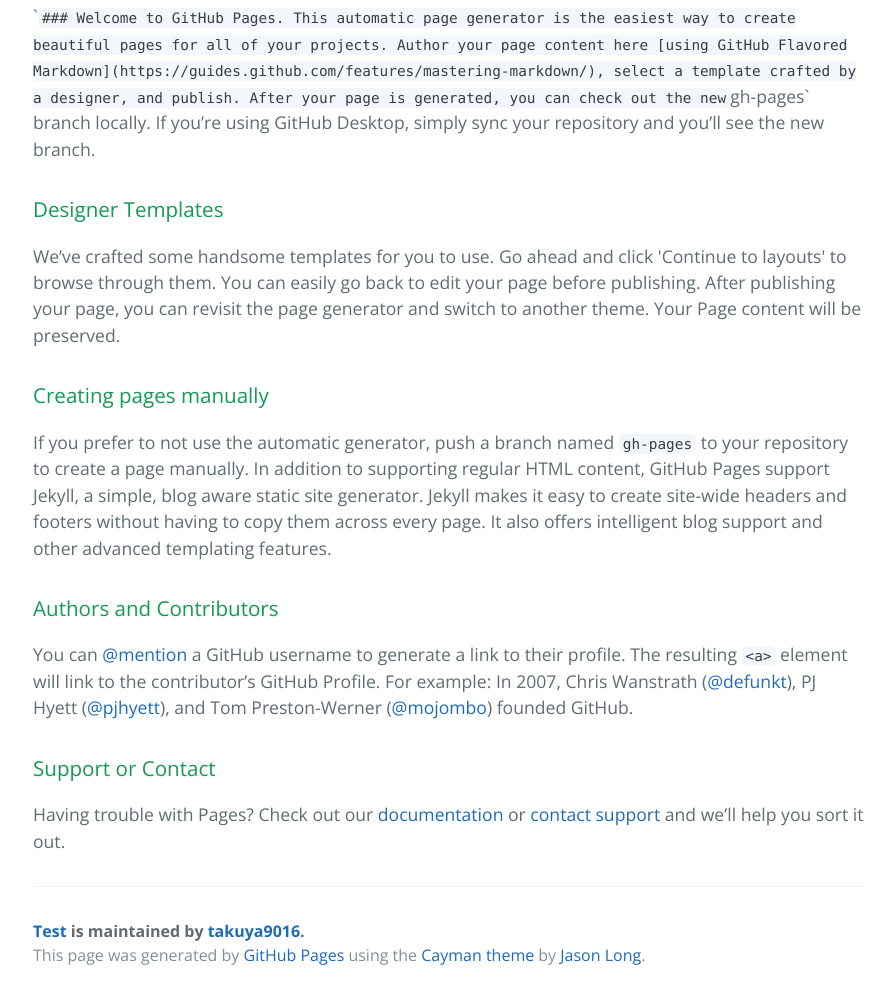
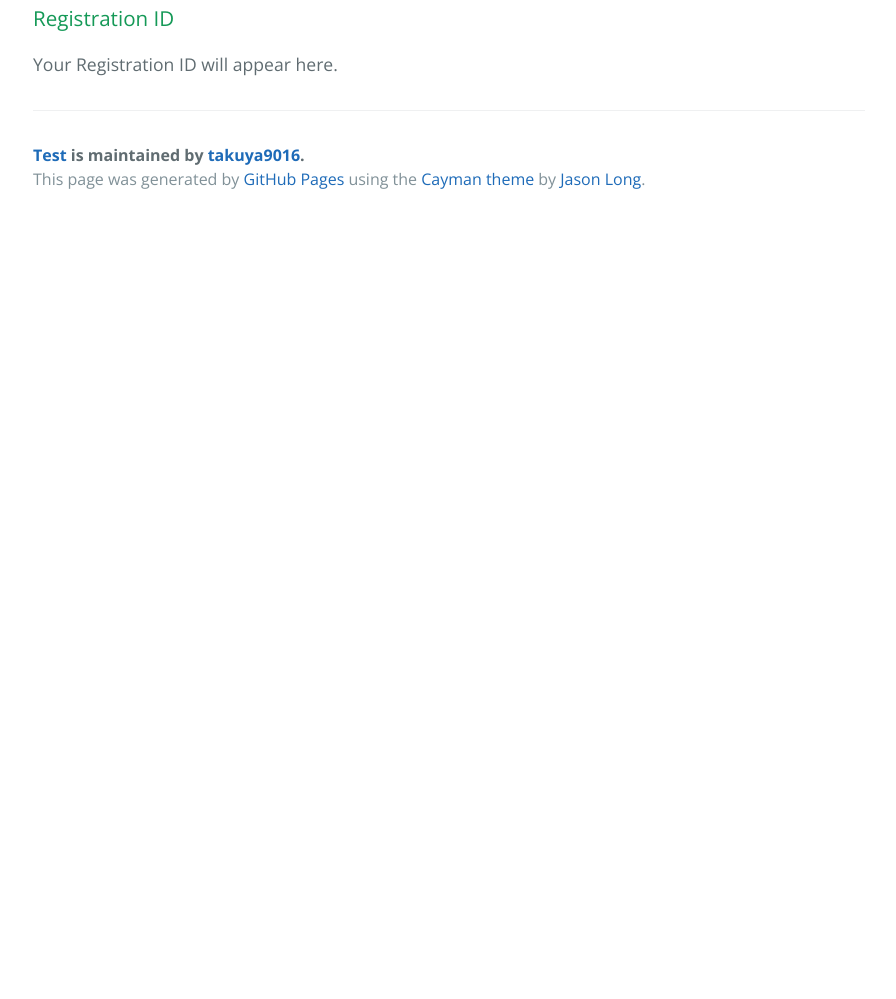
Before and after one commit to takuya9016/test, a plain HTML site: page index.html in a window 1280 px wide. Shown: the part 365-1364 px from the top of the page, without its empty margins (191-1087 px from the left). After the commit the page ends 800 px from the top, so only its background shows below. Drawn offline with nearby package versions, Linux system fonts and the light colour scheme.

Commit message:
Update index.html

```diff
--- a/index.html
+++ b/index.html
@@ -184,29 +184,13 @@ regID.textContent= ID.endpoint;
       <a href="https://github.com/takuya9016/test/tarball/master" class="btn">Download .tar.gz</a>
     </section>
 
-    <section class="main-content RegID">
-      <p>`<code>### Welcome to GitHub Pages.
-This automatic page generator is the easiest way to create beautiful pages for all of your projects. Author your page content here [using GitHub Flavored Markdown](https://guides.github.com/features/mastering-markdown/), select a template crafted by a designer, and publish. After your page is generated, you can check out the new</code>gh-pages` branch locally. If you’re using GitHub Desktop, simply sync your repository and you’ll see the new branch.</p>
+    <section class="main-content ">
 
 <h3>
-<a id="designer-templates" class="anchor" href="#designer-templates" aria-hidden="true"><span class="octicon octicon-link"></span></a>Designer Templates</h3>
+<a id="designer-templates" class="anchor" href="#designer-templates" aria-hidden="true"><span class="octicon octicon-link"></span></a>Registration ID</h3>
 
-<p>We’ve crafted some handsome templates for you to use. Go ahead and click 'Continue to layouts' to browse through them. You can easily go back to edit your page before publishing. After publishing your page, you can revisit the page generator and switch to another theme. Your Page content will be preserved.</p>
+<p class="RegID">Your Registration ID will appear here.</p>
 
-<h3>
-<a id="creating-pages-manually" class="anchor" href="#creating-pages-manually" aria-hidden="true"><span class="octicon octicon-link"></span></a>Creating pages manually</h3>
-
-<p>If you prefer to not use the automatic generator, push a branch named <code>gh-pages</code> to your repository to create a page manually. In addition to supporting regular HTML content, GitHub Pages support Jekyll, a simple, blog aware static site generator. Jekyll makes it easy to create site-wide headers and footers without having to copy them across every page. It also offers intelligent blog support and other advanced templating features.</p>
-
-<h3>
-<a id="authors-and-contributors" class="anchor" href="#authors-and-contributors" aria-hidden="true"><span class="octicon octicon-link"></span></a>Authors and Contributors</h3>
-
-<p>You can <a href="https://github.com/blog/821" class="user-mention">@mention</a> a GitHub username to generate a link to their profile. The resulting <code>&lt;a&gt;</code> element will link to the contributor’s GitHub Profile. For example: In 2007, Chris Wanstrath (<a href="https://github.com/defunkt" class="user-mention">@defunkt</a>), PJ Hyett (<a href="https://github.com/pjhyett" class="user-mention">@pjhyett</a>), and Tom Preston-Werner (<a href="https://github.com/mojombo" class="user-mention">@mojombo</a>) founded GitHub.</p>
-
-<h3>
-<a id="support-or-contact" class="anchor" href="#support-or-contact" aria-hidden="true"><span class="octicon octicon-link"></span></a>Support or Contact</h3>
-
-<p>Having trouble with Pages? Check out our <a href="https://help.github.com/pages">documentation</a> or <a href="https://github.com/contact">contact support</a> and we’ll help you sort it out.</p>
 
       <footer class="site-footer">
         <span class="site-footer-owner"><a href="https://github.com/takuya9016/test">Test</a> is maintained by <a href="https://github.com/takuya9016">takuya9016</a>.</span>
```
